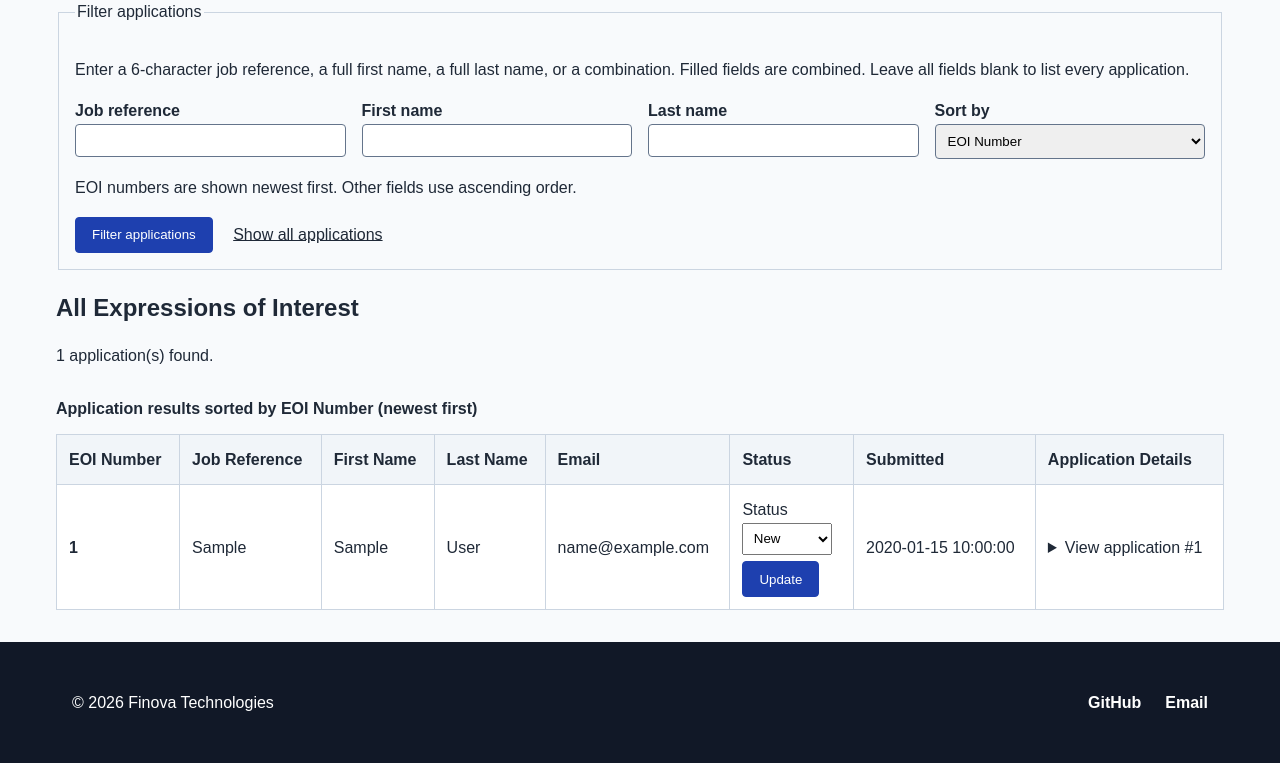
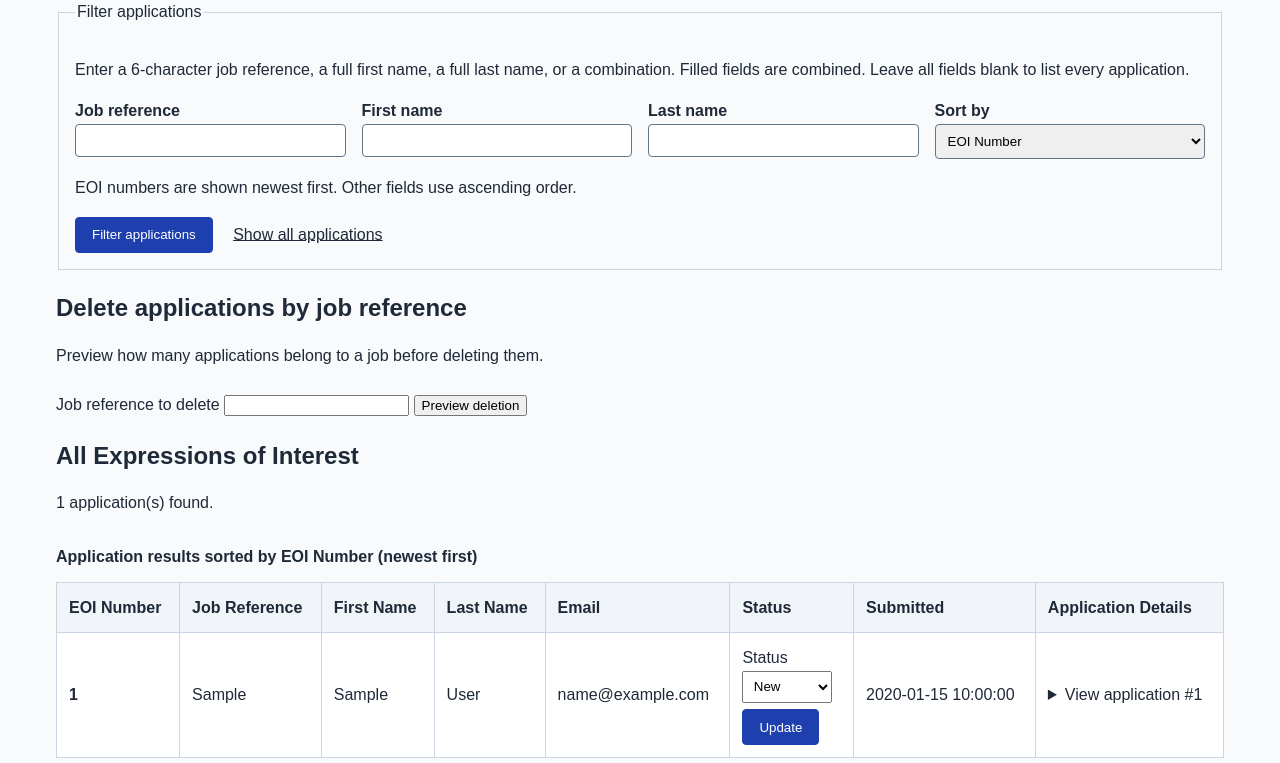
Before and after one commit to JiajinZhang-123/Applied-Web-Project-Part-2, a PHP site: page /manage.php in a window 1280 px wide. Shown: the part 244-1007 px from the top of the page. Run offline with PHP 8.4, Linux system fonts and the light colour scheme; a user stored in the database is signed in; tables that the repository leaves empty hold one stand-in row (values such as "Sample post").

Commit message:
feat: preview application deletion by job reference

```diff
--- a/project2/manage.php
+++ b/project2/manage.php
@@ -40,6 +40,26 @@ try {
 } catch (mysqli_sql_exception $error) {
     error_log('HR application list: ' . $error->getMessage());
     $databaseError = true;
+}
+
+$deleteReference = $filters['job_reference'];
+$deleteCount = null;
+$deleteError = '';
+if (isset($_GET['delete_job'])) {
+    $deleteInput = read_management_filters(['job_reference' => $_GET['delete_job']]);
+    $deleteReference = $deleteInput['filters']['job_reference'];
+    if ($deleteInput['errors']) {
+        $deleteError = implode(' ', $deleteInput['errors']);
+    } elseif ($deleteReference === '') {
+        $deleteError = 'Enter a job reference to preview deletion.';
+    } else {
+        try {
+            $deleteCount = count_eois_by_job($deleteReference);
+        } catch (mysqli_sql_exception $error) {
+            error_log('HR deletion preview: ' . $error->getMessage());
+            $deleteError = 'Deletion preview could not be loaded. Please try again later.';
+        }
+    }
 }
 
 $pageTitle = 'Finova Technologies | HR Management';
@@ -101,6 +121,29 @@ include __DIR__ . '/nav.inc';
             </div>
         </fieldset>
     </form>
+
+    <section id="delete-applications" class="management-delete">
+        <h2>Delete applications by job reference</h2>
+        <p>Preview how many applications belong to a job before deleting them.</p>
+        <form action="manage.php#delete-applications" method="get" class="management-filters">
+            <?php foreach ($filters as $field => $value): ?>
+                <input type="hidden" name="<?php echo management_escape($field); ?>" value="<?php echo management_escape($value); ?>">
+            <?php endforeach; ?>
+            <input type="hidden" name="sort" value="<?php echo management_escape($sortField); ?>">
+            <label for="delete-job">Job reference to delete</label>
+            <input type="text" id="delete-job" name="delete_job" maxlength="6" required
+                value="<?php echo management_escape($deleteReference); ?>">
+            <button type="submit">Preview deletion</button>
+        </form>
+        <?php if ($deleteError !== ''): ?>
+            <p class="error-message" role="alert"><?php echo management_escape($deleteError); ?></p>
+        <?php elseif ($deleteCount !== null): ?>
+            <p><?php echo management_escape($deleteCount); ?> application(s) found for <?php echo management_escape($deleteReference); ?>.</p>
+            <?php if ($deleteCount == 0): ?>
+                <p>No matching applications to delete.</p>
+            <?php endif; ?>
+        <?php endif; ?>
+    </section>
 
     <h2><?php echo $hasFilters ? 'Filtered Expressions of Interest' : 'All Expressions of Interest'; ?></h2>
     <?php if ($filterErrors): ?>
--- a/project2/manage_data.php
+++ b/project2/manage_data.php
@@ -126,3 +126,19 @@ function change_eoi_status($eoiNumber, $status) {
     mysqli_close($connection);
     return $result;
 }
+
+// Count matching applications before asking the manager to confirm deletion.
+function count_eois_by_job($jobReference) {
+    require __DIR__ . '/settings.php';
+    mysqli_report(MYSQLI_REPORT_ERROR | MYSQLI_REPORT_STRICT);
+    $connection = mysqli_connect($host, $user, $pwd, $sql_db);
+    mysqli_set_charset($connection, 'utf8mb4');
+    $statement = mysqli_prepare($connection, 'SELECT COUNT(*) FROM eoi WHERE job_reference = ?');
+    mysqli_stmt_bind_param($statement, 's', $jobReference);
+    mysqli_stmt_execute($statement);
+    mysqli_stmt_bind_result($statement, $count);
+    mysqli_stmt_fetch($statement);
+    mysqli_stmt_close($statement);
+    mysqli_close($connection);
+    return $count;
+}
```
